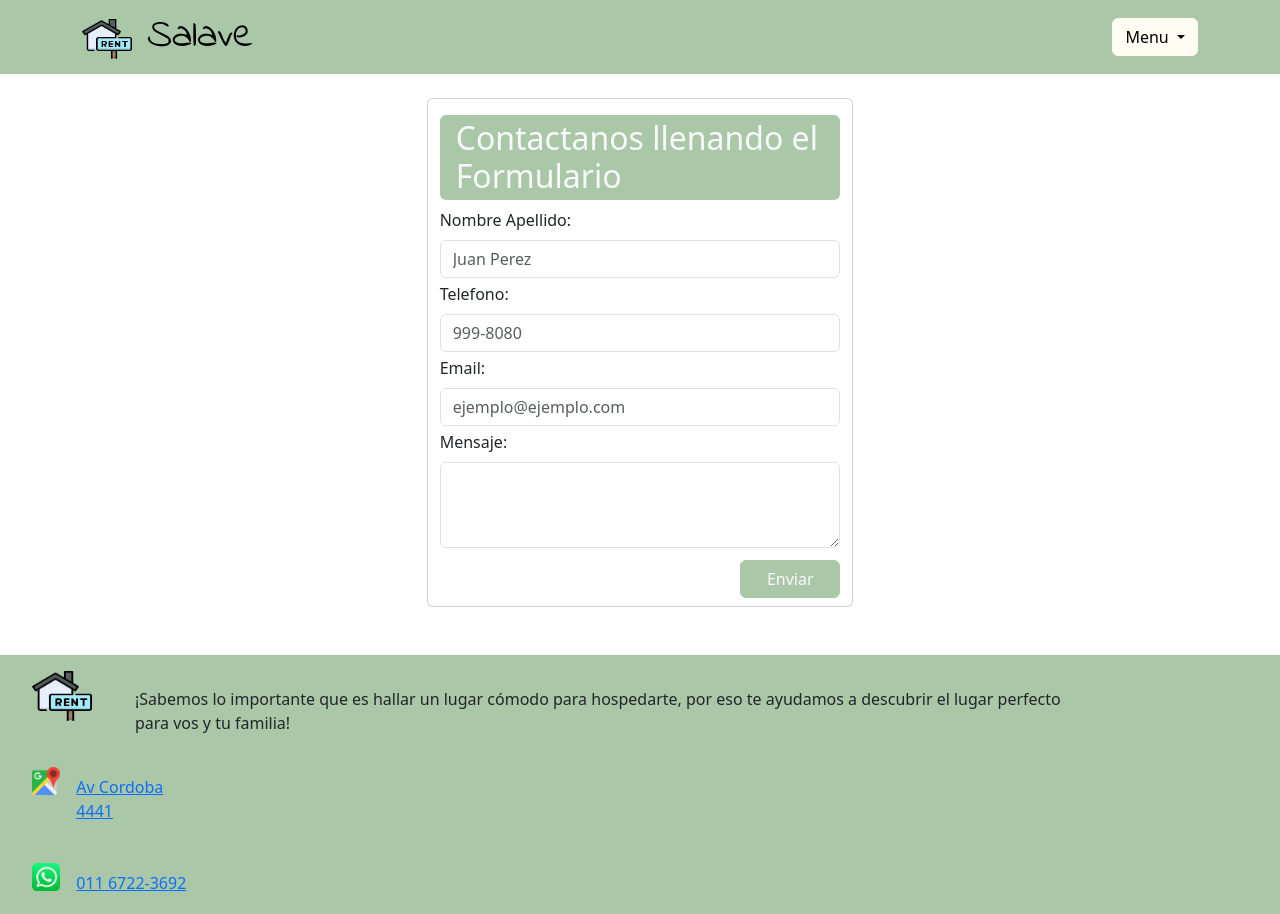
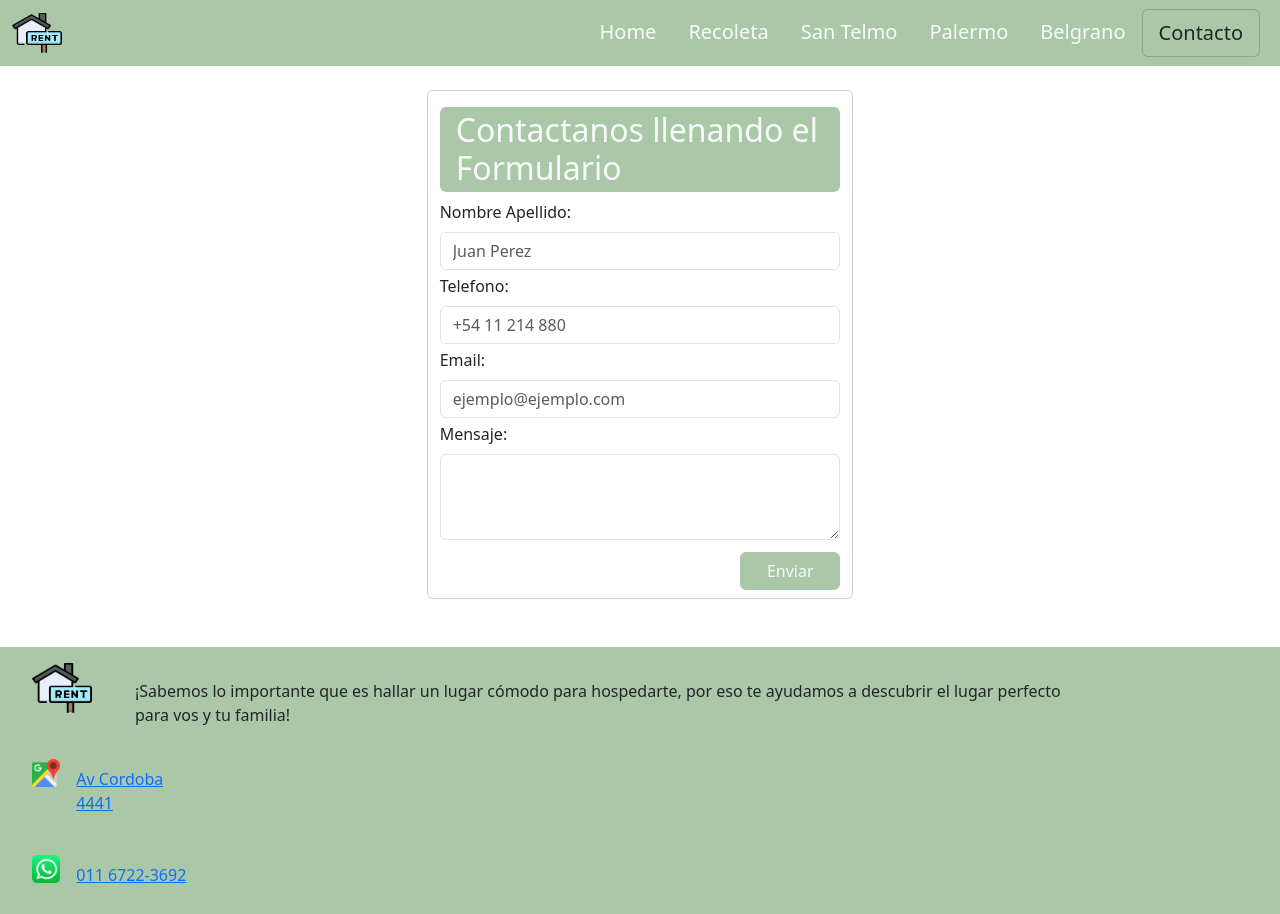
Before and after one commit to Juan-Salave/Desarrollo-Web-Final, a website: page pages/contacto.html in a window 1280 px wide. Shown: the top 914 px of the page. Drawn offline with nearby package versions, Linux system fonts and the light colour scheme.

Commit message:
se cambio la barra de navegacion

```diff
--- a/css/estilos.css
+++ b/css/estilos.css
@@ -1,3 +1,4 @@
+
 .contenedor {
     width: 100%;
     height: 500px;
@@ -6,6 +7,4 @@
   }
   a {
     text-decoration: none;
-  }.salave {
-    font-family: "Indie Flower";
   }
--- a/pages/contacto.html
+++ b/pages/contacto.html
@@ -7,34 +7,29 @@
     <link href="https://cdn.jsdelivr.net/npm/bootstrap@5.3.3/dist/css/bootstrap.min.css" rel="stylesheet" integrity="sha384-QWTKZyjpPEjISv5WaRU9OFeRpok6YctnYmDr5pNlyT2bRjXh0JMhjY6hW+ALEwIH" crossorigin="anonymous">
     <link href="../css/estilos.css" rel="stylesheet">
     <link href="../styles.css" rel="stylesheet">
-    <link href="https://fonts.googleapis.com/css2?family=Indie+Flower&display=swap" rel="stylesheet">
   </head>
 
 <body>
 
+<!-- BARRA-->
+<div class="navbar navbar-expand-lg bg-info ">
+  <div class="container-fluid">
+    <a class="navbar-brand" href="./index.html">
+      <p class="my-0">
+          <img src="../assets/img/logo/rent4.png" alt="Salave_Rent" width="50" height="40">
+      </p>
+    </a>
 <!-- BARRA DE NAVEGACION -->
-  <nav class="navbar navbar-expand-lg bg-info">
-  <div class="container">
-      <a class="navbar-brand" href="../index.html">
-          <p class="salave h1 my-0">
-              <img src="../assets/img/logo/rent4.png" alt="M&M" width="50" height="40">
-              Salave
-          </p>
-      </a>
-
-      <div class="dropdown">
-          <a class="btn btn-primary dropdown-toggle" href="#" role="button" data-bs-toggle="dropdown" aria-expanded="false">
-              Menu
-          </a>
-
-          <ul class="dropdown-menu bg-info text-center fw-bold">
-            <li><a class="dropdown-item bg-primary text-light fw-bold rounded mb-1" href="../index.html">Home</a></li>
-            <!-- <li><a class="dropdown-item bg-primary text-light fw-bold rounded" href="contacto.html">Contacto</a></li> -->
-          </ul>
-      </div>
-
+    <nav class="nav nav-pills flex-column flex-md-row flex-sm-row flex-lg-row mx-2">
+      <a class="flex-sm-fill text-sm-center nav-link text-light fs-5" href="../index.html">Home</a>
+      <a class="flex-sm-fill text-sm-center nav-link text-light fs-5" href="depto1.html">Recoleta</a>
+      <a class="flex-sm-fill text-sm-center nav-link text-light fs-5" href="depto2.html">San Telmo</a>
+      <a class="flex-sm-fill text-sm-center nav-link text-light fs-5" href="depto3.html">Palermo</a>
+      <a class="flex-sm-fill text-sm-center nav-link text-light fs-5" href="depto4.html">Belgrano</a>
+      <a class="flex-sm-fill text-sm-center nav-link text-dark fs-5 bg-info card active" aria-current="page" href="contacto.html">Contacto</a>
+    </nav>
   </div>
-  </nav>
+</div>
 
 <!-- FORMULARIO -->
   <div class="">
@@ -51,7 +46,7 @@
 
         <div class="mb-1">
             <label for="disabledTextInput" class="form-label">Telefono:</label>
-            <input type="tel" id="disabledTextInput" class="form-control" placeholder="999-8080">
+            <input type="tel" id="disabledTextInput" class="form-control" placeholder="+54 11 214 880">
         </div>
 
         <div class="mb-1">
```
Also changed, not shown: index.html (+18 -23 lines), pages/depto1.html (+17 -23 lines), pages/depto2.html (+17 -24 lines), pages/depto3.html (+18 -23 lines), pages/depto4.html (+17 -23 lines).
